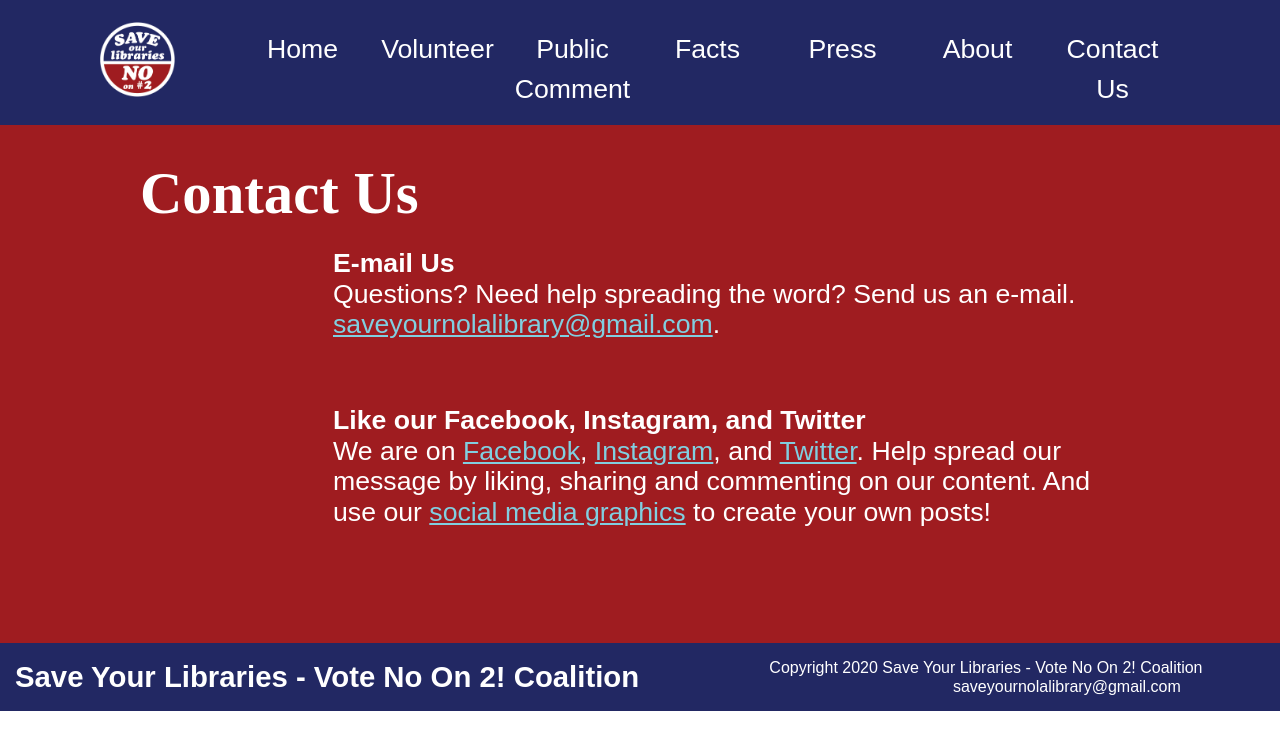
After one commit to zhephree/saveyourlibraries, a PHP site: page /contact in a window 1280 px wide. The commit adds this page. Shown: the top 750 px of the page. Run offline with PHP 8.4, Linux system fonts and the light colour scheme; some libraries are stand-ins or nearby versions; some web fonts are replaced.

Commit message:
add contact us page

```diff
--- a/_header.php
+++ b/_header.php
@@ -20,7 +20,7 @@
 			<a href="/facts">Facts</a>
 			<a href="/press">Press</a>
 			<a href="/about">About</a>
-			<a href="mailto:saveyournolalibrary@gmail.com">Contact Us</a>
+			<a href="/contact">Contact Us</a>
 		</nav>
 
 		<nav id="mobile-nav">
--- /dev/null
+++ b/contact.php
@@ -0,0 +1,23 @@
+<?php
+$page_title = 'Contact Us';
+$active_page = 'contact';
+require('_header.php');
+?>
+		<section class="red">
+			<h1>Contact Us</h1>
+			<div class="bullet-item">
+				<i class="fad fa-mail-bulk"></i>
+				<p>
+					<strong>E-mail Us</strong><br>
+					Questions? Need help spreading the word? Send us an e-mail. <a href="mailto:saveyournolalibrary@gmail.com" rel="noopener" target="_blank">saveyournolalibrary@gmail.com</a>.
+				</p>
+			</div>
+			<div class="bullet-item">
+				<i class="fad fa-thumbs-up"></i>
+				<p>
+					<strong>Like our Facebook, Instagram, and Twitter</strong><br>
+					We are on <a href="https://www.facebook.com/SaveYourNOLALibrary" target="_blank" rel="noopener">Facebook</a>, <a href="https://www.instagram.com/saveyournolalibrary/" target="_blank" rel="noopener">Instagram</a>, and <a href="https://twitter.com/savenolalibrary" target="_blank" rel="noopener">Twitter</a>. Help spread our message by liking, sharing and commenting on our content. And use our <a href="https://drive.google.com/drive/folders/1IF0feiEGcf4FH55syjZQfBL28CrADY7L?usp=sharing" target="_blank" rel="noopener">social media graphics</a> to create your own posts!
+				</p>
+			</div>
+		</section>
+<?php require('_footer.php'); ?>
```
Also changed, not shown: .htaccess.
